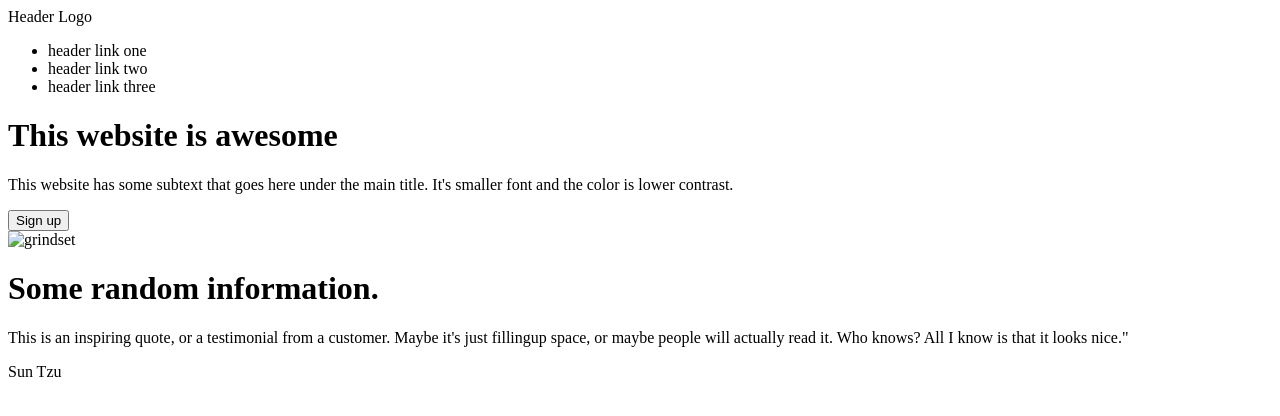
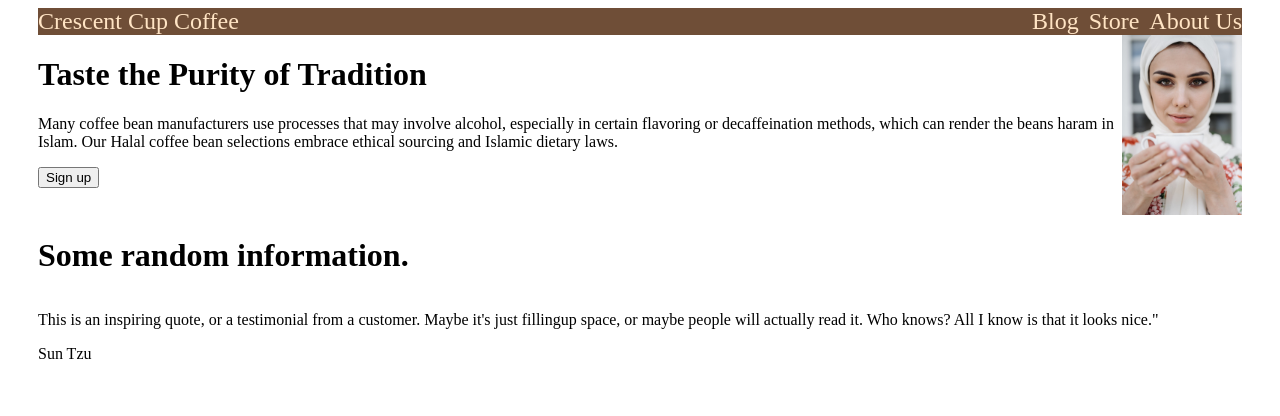
Before and after one commit to hachuochuoli/odin-landing, a plain HTML site: page index.html in a window 1280 px wide. Drawn offline with Linux system fonts and the light colour scheme.

Commit message:
Added header text, some formatting, and images

```diff
--- a/index.html
+++ b/index.html
@@ -8,22 +8,22 @@
 </head>
 <body>
     <div class="header">
-        <div class="header-logo">Header Logo</div>
+        <div class="header-logo">Crescent Cup Coffee</div>
         <div class="header-links">
             <ul>
-                <li>header link one</li>
-                <li>header link two</li>
-                <li>header link three</li>
-                </ul>
+                <li>Blog</li>
+                <li>Store</li>
+                <li>About Us</li>
+            </ul>
         </div>
     </div>
     <div class="top-content">
         <div class="left-top">
-            <h1 id="white-bold">This website is awesome</h1>
-            <p>This website has some subtext that goes here under the main title. It's smaller font and the color is lower contrast.</p>
+            <h1 id="white-bold">Taste the Purity of Tradition</h1>
+            <p>Many coffee bean manufacturers use processes that may involve alcohol, especially in certain flavoring or decaffeination methods, which can render the beans haram in Islam. Our Halal coffee bean selections embrace ethical sourcing and Islamic dietary laws.</p>
             <button>Sign up</button>
         </div>
-        <img src="x" alt="grindset" class="top-image">
+        <img src="Woman-cofee.jpg" alt="Woman drinking coffee" class="top-image">
     </div>
     <div class="top-middle">
         <h1 id="black-bold">Some random information.</h1>
--- a/style.css
+++ b/style.css
@@ -0,0 +1,40 @@
+body {
+    display: flex;
+    flex-direction: column;
+    padding-inline-start: 30px;
+    padding-inline-end: 30px;
+}
+
+.header {
+    display: flex;
+    justify-content: space-between;
+    flex-direction: row;
+    font-size: 24px;
+    color:bisque;
+    background-color: #6F4E37;
+}
+
+.header-links {
+    display: flex;
+    flex-direction: row;
+}
+
+ul {
+    display: flex;
+    list-style-type: none;
+    gap: 10px;
+    padding-inline-start: 0px;
+    margin: 0px;
+}
+
+.top-content {
+    display:flex;
+    justify-content: space-between;
+    align-content: center;
+}
+
+img {
+    height: 10%;
+    width: 10%;
+    align-self: center;
+}
```
Also changed, not shown: Woman-cofee.jpg (added), star-coffee.jpg (added).
